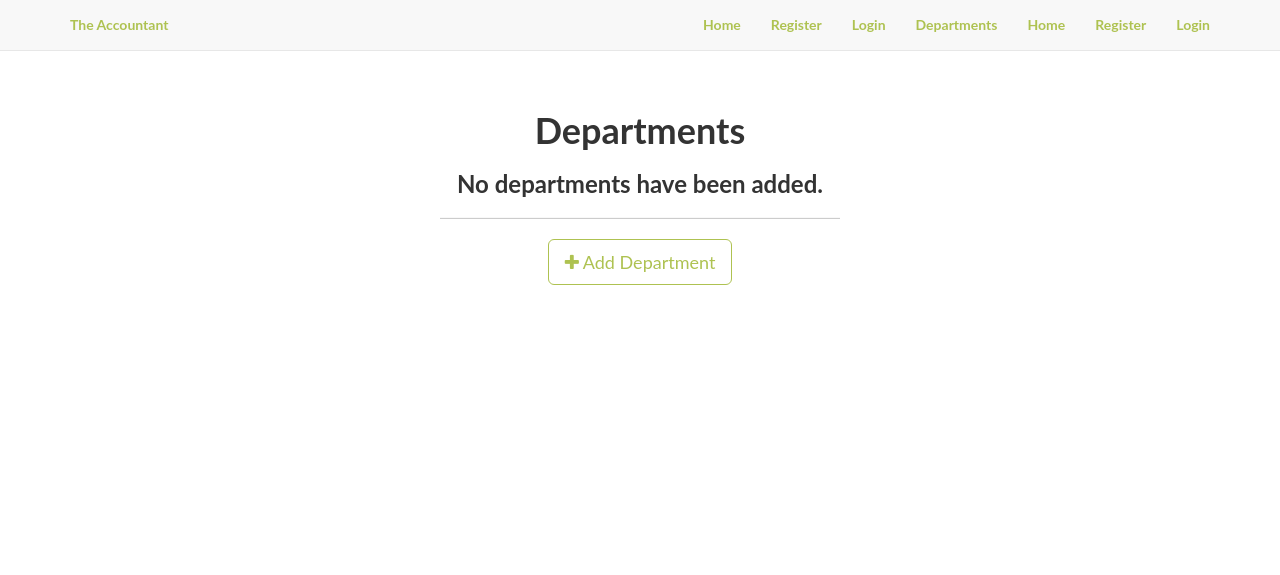
After one commit to pwalters04/flask-backend, a Python web app: template app/templates/admin/departments/departments.html in a window 1280 px wide. The commit adds this page. Shown: the top 575 px of the page. Run offline with Jinja, Linux system fonts and the light colour scheme; the template is opened without the code that fills it, so the values that code supplies are empty; some libraries are stand-ins or nearby versions.

Commit message:
all changes

```diff
--- /dev/null
+++ b/app/templates/admin/departments/departments.html
@@ -0,0 +1,70 @@
+<!-- app/templates/admin/departments/departments.html -->
+
+{% import "bootstrap/utils.html" as utils %}
+{% extends "base.html" %}
+{% block title %}Departments{% endblock %}
+{% block body %}
+<div class="content-section">
+  <div class="outer">
+    <div class="middle">
+      <div class="inner">
+        <br/>
+        {{ utils.flashed_messages() }}
+        <br/>
+        <h1 style="text-align:center;">Departments</h1>
+        {% if departments %}
+          <hr class="intro-divider">
+          <div class="center">
+            <table class="table table-striped table-bordered">
+              <thead>
+                <tr>
+                  <th width="15%"> Name </th>
+                  <th width="40%"> Description </th>
+                  <th width="15%"> Employee Count </th>
+                  <th width="15%"> Edit </th>
+                  <th width="15%"> Delete </th>
+                </tr>
+              </thead>
+              <tbody>
+              {% for department in departments %}
+                <tr>
+                  <td> {{ department.name }} </td>
+                  <td> {{ department.description }} </td>
+                  <td>
+                    {% if department.employees %}
+                      {{ department.employees.count() }}
+                    {% else %}
+                      0
+                    {% endif %}
+                  </td>
+                  <td>
+                    <a href="{{ url_for('admin.edit_department', id=department.id) }}">
+                      <i class="fa fa-pencil"></i> Edit
+                    </a>
+                  </td>
+                  <td>
+                    <a href="{{ url_for('admin.delete_department', id=department.id) }}">
+                      <i class="fa fa-trash"></i> Delete
+                    </a>
+                  </td>
+                </tr>
+              {% endfor %}
+              </tbody>
+            </table>
+          </div>
+          <div style="text-align: center">
+        {% else %}
+          <div style="text-align: center">
+            <h3> No departments have been added. </h3>
+            <hr class="intro-divider">
+        {% endif %}
+          <a href="{{ url_for('admin.add_department') }}" class="btn btn-default btn-lg">
+            <i class="fa fa-plus"></i>
+            Add Department
+          </a>
+        </div>
+      </div>
+    </div>
+  </div>
+</div>
+{% endblock %}
--- a/app/templates/base.html
+++ b/app/templates/base.html
@@ -27,6 +27,7 @@
                   <li><a href="{{ url_for('home.homepage') }}">Home</a></li>
                   <li><a href="{{ url_for('auth.register') }}"">Register</a></li>
                   <li><a href="{{ url_for('auth.login') }}">Login</a></li>
+                  <li><a href="{{ url_for('admin.list_departments') }}">Departments</a></li>
                   {% if current_user.is_authenticated %}
                   <li><a href="{{ url_for('home.dashboard') }}">Dashboard</a></li>
                   <li><a href="{{ url_for('auth.logout') }}">Logout</a></li>
```
Also changed, not shown: app/admin/forms.py (+28 -0 lines), app/admin/views.py (+113 -0 lines), app/templates/admin/departments/department.html (added, +28 -0 lines), app/static/img/intro-bQQ.jpg (added), app/static/img/intro-bg.jpg, app/static/img/intro-bq.jpg (deleted), 3 other files.
